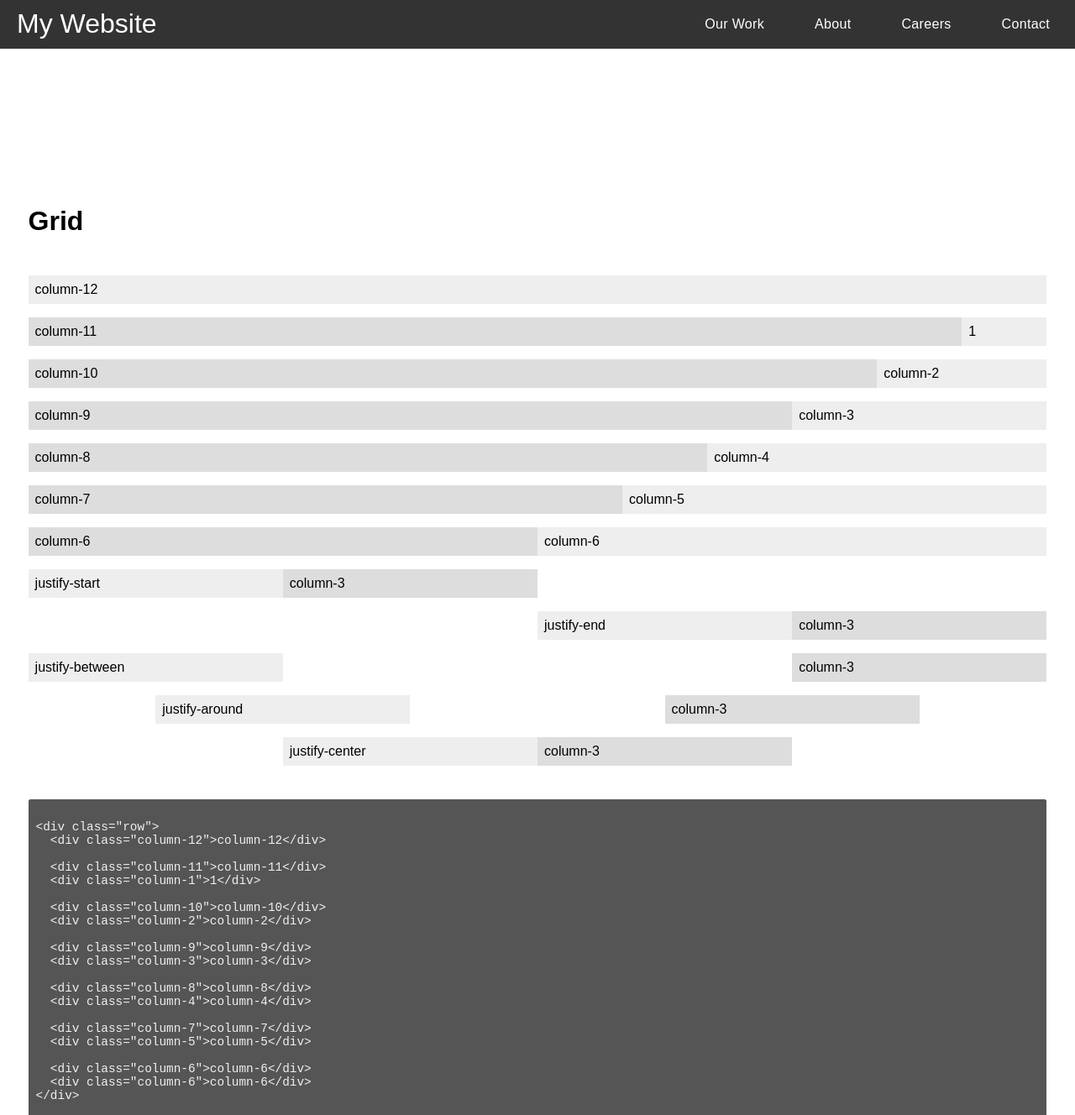
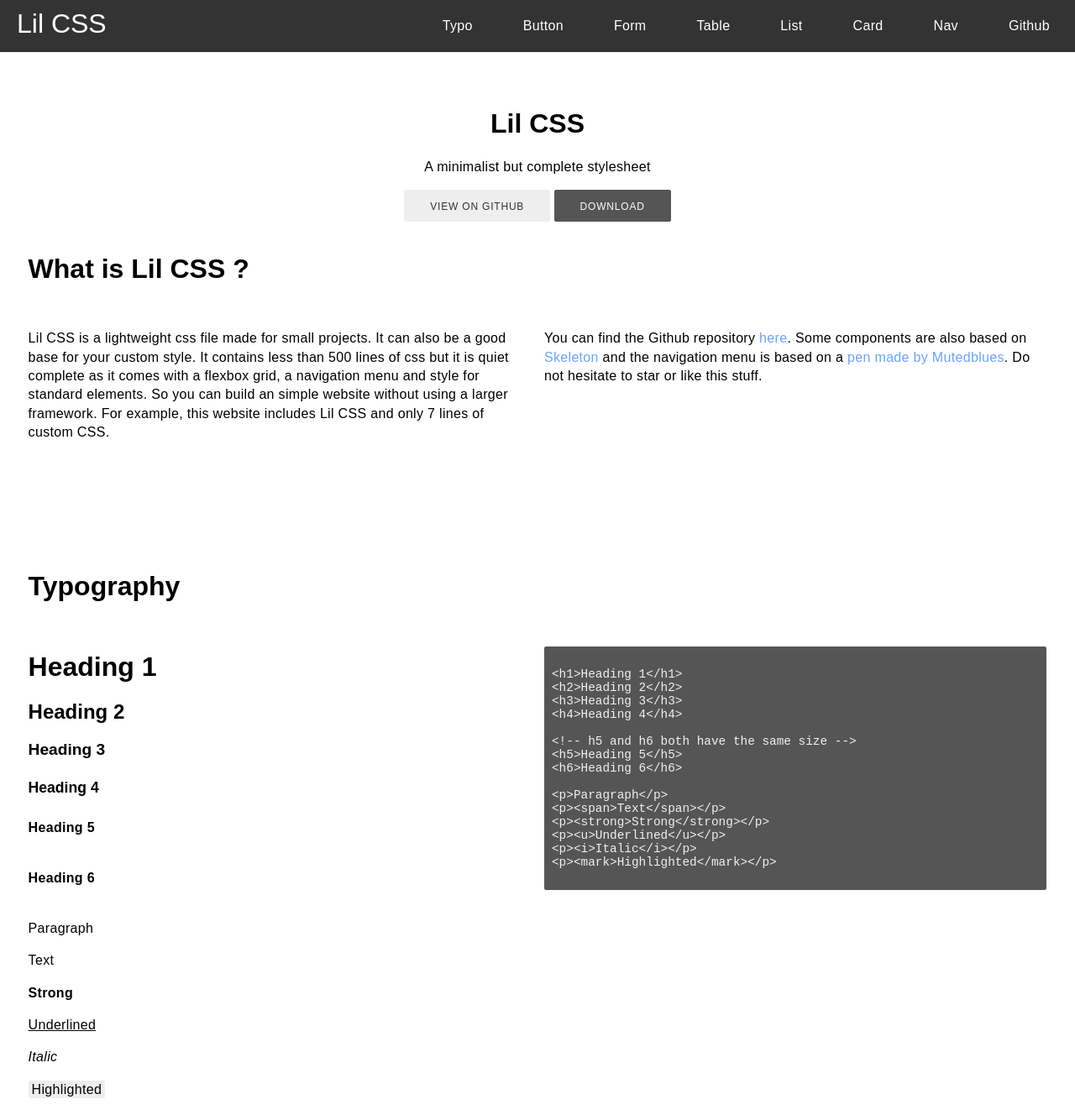
Before and after one commit to LilianAvry/petit-css, a website: page index.html in a window 1280 px wide. Shown: the top 1328 px of the page at 84% size. Drawn offline with Linux system fonts and the light colour scheme.

Commit message:
Update Documentation

```diff
--- a/index.html
+++ b/index.html
@@ -2,47 +2,112 @@
 <html lang="en">
 <head>
   <meta charset="UTF-8">
+  <meta name="viewport" content="width=device-width, initial-scale=1">
+
   <title>Lil CSS</title>
 
   <link rel="stylesheet" href="src/normalize.css">
   <link rel="stylesheet" href="src/lil.css">
 
   <style>
-    .container section.row {
-      padding-top: 100px;
-    }
+    .container section.row {padding-top: 100px;}
     .sample-grid .row div[class^="column"] {
       padding-top: .5rem;
       padding-bottom: .5rem;
     }
-    .sample-grid .row div[class^="column"]:nth-child(odd) {
-      background-color: #EEE;
-    }
-    .sample-grid .row div[class^="column"]:nth-child(even) {
-      background-color: #DDD;
-    }
+    .sample-grid .row div[class^="column"]:nth-child(odd) {background-color: #EEE;}
+    .sample-grid .row div[class^="column"]:nth-child(even) {background-color: #DDD;}
   </style>
 </head>
   <body>
     <div class="navigation">
-      <a href="" class="logo">My Website</a>
+      <a href="" class="logo">Lil CSS</a>
       <input class="menu-button" type="checkbox" id="menu-button" />
       <label class="menu-icon" for="menu-button">
         <span class="icon"></span>
       </label>
       <ul class="menu">
-        <li><a href="#work">Our Work</a></li>
-        <li><a href="#about">About</a></li>
-        <li><a href="#careers">Careers</a></li>
-        <li><a href="#contact">Contact</a></li>
+        <li><a href="#work">Typo</a></li>
+        <li><a href="#about">Button</a></li>
+        <li><a href="#careers">Form</a></li>
+        <li><a href="#contact">Table</a></li>
+        <li><a href="#contact">List</a></li>
+        <li><a href="#contact">Card</a></li>
+        <li><a href="#contact">Nav</a></li>
+        <li><a href="#contact">Github</a></li>
       </ul>
     </div>
 
     <div class="container">
       <section class="row">
+        <div class="column-12 text-center">
+          <h1>Lil CSS</h1>
+          <p>
+            A minimalist but complete stylesheet
+          </p>
+          <a class="button-secondary" href="#">View on Github</a>
+          <a class="button-primary" href="#">Download</a>
+        </div>
         <div class="column-12">
+          <h1>What is Lil CSS ?</h1>
+        </div>
+        <div class="column-6">
+          <p>
+            Lil CSS is a lightweight css file made for small projects. It can also be a good base for your custom style.
+            It contains less than 500 lines of css but it is quiet complete as it comes with a flexbox grid,
+            a navigation menu and style for standard elements.
+            So you can build an simple website without using a larger framework.
+            For example, this website includes Lil CSS and only 7 lines of custom CSS.
+          </p>
+        </div>
+        <div class="column-6">
+          <p>
+            You can find the Github repository <a href="https://github.com/LilianAvry/lil-css" class="link">here</a>.
+            Some components are also based on <a href="https://getskeleton.com" class="link">Skeleton</a> and
+            the navigation menu is based on a <a href="https://codepen.io/mutedblues/pen/MmPNPG" class="link">pen made by Mutedblues</a>.
+            Do not hesitate to star or like this stuff.
+          </p>
+        </div>
+      </section>
+    </div>
 
+    <div class="container">
+      <section class="row">
+        <div class="column-12">
+          <h1>Typography</h1>
         </div>
+        <div class="column-6">
+          <h1>Heading 1</h1>
+          <h2>Heading 2</h2>
+          <h3>Heading 3</h3>
+          <h4>Heading 4</h4>
+          <h5>Heading 5</h5>
+          <h6>Heading 6</h6>
+          <p>Paragraph</p>
+          <p><span>Text</span></p>
+          <p><strong>Strong</strong></p>
+          <p><u>Underlined</u></p>
+          <p><i>Italic</i></p>
+          <p><mark>Highlighted</mark></p>
+        </div>
+        <div class="column-6">
+          <pre><code>
+&lth1&gtHeading 1&lt/h1&gt
+&lth2&gtHeading 2&lt/h2&gt
+&lth3&gtHeading 3&lt/h3&gt
+&lth4&gtHeading 4&lt/h4&gt
+
+&lt!-- h5 and h6 both have the same size --&gt
+&lth5&gtHeading 5&lt/h5&gt
+&lth6&gtHeading 6&lt/h6&gt
+
+&ltp&gtParagraph&lt/p&gt
+&ltp&gt&ltspan&gtText&lt/span&gt&lt/p&gt
+&ltp&gt&ltstrong&gtStrong&lt/strong&gt&lt/p&gt
+&ltp&gt&ltu&gtUnderlined&lt/u&gt&lt/p&gt
+&ltp&gt&lti&gtItalic&lt/i&gt&lt/p&gt
+&ltp&gt&ltmark&gtHighlighted&lt/mark&gt&lt/p&gt
+          </code></pre>
       </section>
 
       <section class="row">
@@ -149,22 +214,22 @@
           <h1>Button</h1>
         </div>
         <div class="column-12">
-          <a class="button button-primary" href="#">Primary link</a>
+          <a class="button-primary" href="#">Primary link</a>
           <button class="button-primary">Primary button</button>
           <input class="button-primary" type="submit" value="Primary submit">
         </div>
         <div class="column-12">
-          <a class="button button-secondary" href="#">Secondary link</a>
+          <a class="button-secondary" href="#">Secondary link</a>
           <button class="button-secondary">Secondary button</button>
           <input class="button-secondary" type="submit" value="Secondary submit">
         </div>
         <div class="column-12">
           <pre><code>
-&lta class="button button-primary" href="#"&gtPrimary link&lt/a&gt
+&lta class="button-primary" href="#"&gtPrimary link&lt/a&gt
 &ltbutton class="button-primary"&gtPrimary button&lt/button&gt
 &ltinput class="button-primary" type="submit" value="Primary submit"&gt
 
-&lta class="button button-secondary" href="#"&gtSecondary link&lt/a&gt
+&lta class="button-secondary" href="#"&gtSecondary link&lt/a&gt
 &ltbutton class="button-secondary"&gtSecondary button&lt/button&gt
 &ltinput class="button-secondary" type="submit" value="Secondary submit"&gt
           </code></pre>
@@ -369,7 +434,7 @@
         </div>
         <div class="column-4">
           <article class="card">
-            <img src="https://via.placeholder.com/150/150" alt="placeholder">
+            <img src="https://placedog.net/400/300/" alt="placeholder">
             <h1 class="card-title">
               Title
             </h1>
@@ -383,7 +448,7 @@
         </div>
         <div class="column-4">
           <article class="card">
-            <img src="https://via.placeholder.com/150/150" alt="placeholder">
+            <img src="https://placedog.net/400/300/" alt="placeholder">
             <h1 class="card-title">
               Title
             </h1>
@@ -397,7 +462,7 @@
         </div>
         <div class="column-4">
           <article class="card">
-            <img src="https://via.placeholder.com/150/150" alt="placeholder">
+            <img src="https://placedog.net/400/300/" alt="placeholder">
             <h1 class="card-title">
               Title
             </h1>
@@ -426,6 +491,51 @@
           </code></pre>
         </div>
       </section>
+
+      <section class="row">
+        <div class="column-12">
+          <h1>Navigation</h1>
+        </div>
+        <div class="column-12">
+          <pre><code>
+&ltdiv class="navigation"&gt
+  &lta href="" class="logo"&gtMy Website&lt/a&gt
+  &ltinput class="menu-button" type="checkbox" id="menu-button" /&gt
+  &ltlabel class="menu-icon" for="menu-button"&gt
+    &ltspan class="icon"&gt&lt/span&gt
+  &lt/label&gt
+  &ltul class="menu"&gt
+    &ltli&gt&lta href="#product"&gtProduct&lt/a&gt&lt/li&gt
+    &ltli&gt&lta href="#prices"&gtPrices&lt/a&gt&lt/li&gt
+    &ltli&gt&lta href="#contact"&gtContact&lt/a&gt&lt/li&gt
+  &lt/ul&gt
+&lt/div&gt
+          </code></pre>
+        </div>
+      </section>
+
+      <section class="row">
+        <div class="column-12">
+          <h1>Code</h1>
+        </div>
+        <div class="column-12">
+          <pre><code>
+&ltpre&gt&ltcode&gt
+  &ltul class="list"&gt
+    &ltli&gtItem 1&lt/li&gt
+    &ltli&gt
+      Item 2
+      &ltul class="list"&gt
+        &ltli&gtItem 2.1&lt/li&gt
+        &ltli&gtItem 2.2&lt/li&gt
+      &lt/ul&gt
+    &lt/li&gt
+    &ltli&gtItem 3&lt/li&gt
+  &lt/ul&gt
+&lt/code&gt&lt/pre&gt
+          </code></pre>
+        </div>
+      </section>
     </div>
   </body>
 </html>
--- a/src/grid/style.css
+++ b/src/grid/style.css
@@ -83,7 +83,7 @@
     width: 8.33333332%;
 }
 
-@media (min-width: 768px) {
+@media (min-width: 750px) {
     .container {width: 96%;}
     .container .row .column {
         flex-basis: 100%;
--- a/src/lil.css
+++ b/src/lil.css
@@ -286,7 +286,7 @@
     width: 8.33333332%;
 }
 
-@media (min-width: 768px) {
+@media (min-width: 750px) {
     .container {width: 96%;}
     .container .row .column {
         flex-basis: 100%;
@@ -394,7 +394,7 @@
     top: 0;
 }
 
-@media (min-width: 768px) {
+@media (min-width: 750px) {
     .navigation li {float: left;}
     .navigation li a {padding: 20px 30px;}
     .navigation .menu {
@@ -431,16 +431,22 @@
 }
 
 /* Typography -------------------------------- */
-h5, h6, p, b, i, u, span, strong, li, th, td, .link {
+h5, h6, p, b, i, u, span, mark, strong, b, u, i, li, th, td, .link {
     font-size: 1rem;
     letter-spacing: 0.02rem;
-    line-height: 1.15rem;
+    line-height: 1.4rem;
 }
+p, b, i, u, span, mark, u, i, li, td, .link {font-weight: lighter;}
 h1 {font-size: 2rem;}
 h2 {font-size: 1.5rem;}
 h3 {font-size: 1.2rem;}
 h4 {font-size: 1.1rem;}
 small {font-size: .8rem;}
+mark {
+    padding: 2px 4px;
+    background-color: #EEE;
+    border-radius: 2px;
+}
 .link {
     text-decoration: none;
     color: #6BA4FF;
--- a/src/navigation/style.css
+++ b/src/navigation/style.css
@@ -75,7 +75,7 @@
     top: 0;
 }
 
-@media (min-width: 768px) {
+@media (min-width: 750px) {
     .navigation li {float: left;}
     .navigation li a {padding: 20px 30px;}
     .navigation .menu {
--- a/src/typography/style.css
+++ b/src/typography/style.css
@@ -1,13 +1,19 @@
-h5, h6, p, b, i, u, span, strong, li, th, td, .link {
+h5, h6, p, b, i, u, span, mark, strong, b, u, i, li, th, td, .link {
     font-size: 1rem;
     letter-spacing: 0.02rem;
-    line-height: 1.15rem;
+    line-height: 1.4rem;
 }
+p, b, i, u, span, mark, u, i, li, td, .link {font-weight: lighter;}
 h1 {font-size: 2rem;}
 h2 {font-size: 1.5rem;}
 h3 {font-size: 1.2rem;}
 h4 {font-size: 1.1rem;}
 small {font-size: .8rem;}
+mark {
+    padding: 2px 4px;
+    background-color: #EEE;
+    border-radius: 2px;
+}
 .link {
     text-decoration: none;
     color: #6BA4FF;
```
Also changed, not shown: src/navigation/index.html (+2 -0 lines), README.md.
